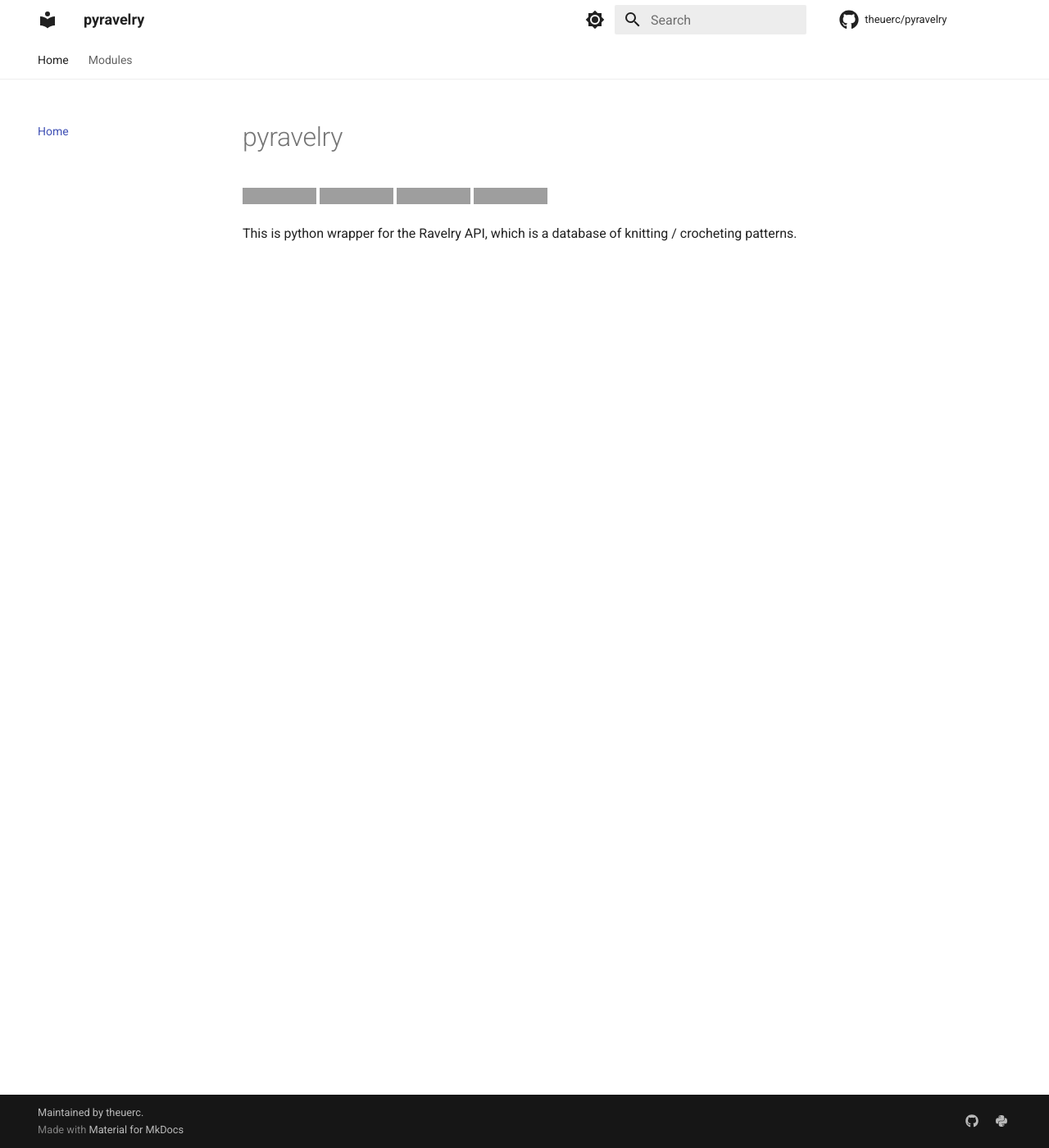
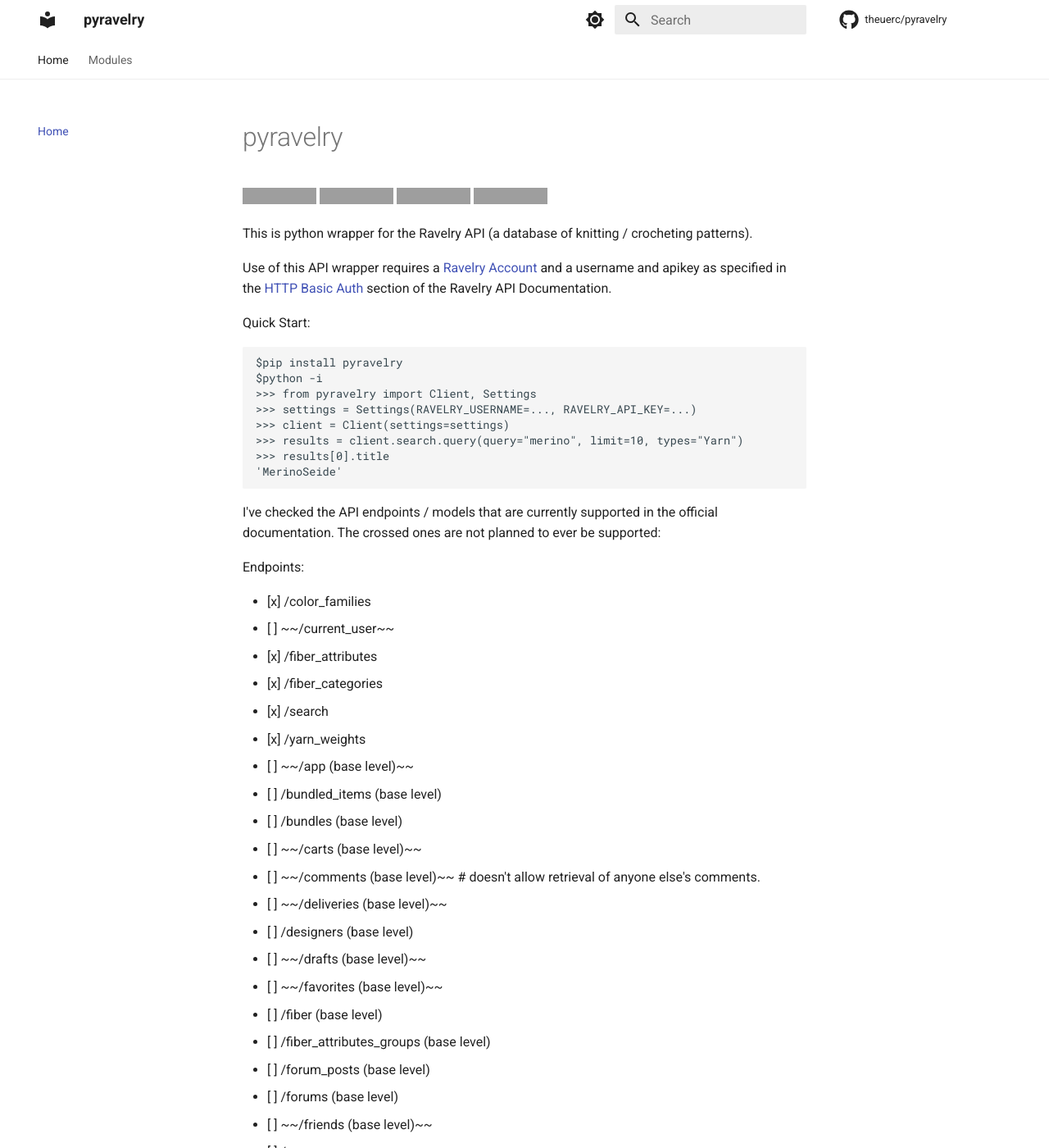
Before and after one commit to theuerc/pyravelry, an MkDocs documentation site: the page built from docs/index.md, in a window 1280 px wide and 1400 px high. Shown: the whole window at 82% size. Built offline with MkDocs 1.6.1 and Material for MkDocs 9.7.7, drawn with Linux system fonts in a browser that asks for light colours; comment, search, counter and statistics services are not loaded; some of the changed text lies outside the part shown; grey boxes are pictures that could not be loaded.

Commit message:
add yarn companies and improve documentation

````diff
--- a/docs/index.md
+++ b/docs/index.md
@@ -5,4 +5,163 @@
 [![Commit activity](https://img.shields.io/github/commit-activity/m/theuerc/pyravelry)](https://img.shields.io/github/commit-activity/m/theuerc/pyravelry)
 [![License](https://img.shields.io/github/license/theuerc/pyravelry)](https://img.shields.io/github/license/theuerc/pyravelry)
 
-This is python wrapper for the Ravelry API, which is a database of knitting / crocheting patterns.
+This is python wrapper for the Ravelry API (a database of knitting / crocheting patterns).
+
+Use of this API wrapper requires a [Ravelry Account](https://www.ravelry.com/) and a username and apikey as specified in the [HTTP Basic Auth](https://www.ravelry.com/api#authenticating) section of the Ravelry API Documentation.
+
+Quick Start:
+
+```bash
+$pip install pyravelry
+$python -i
+>>> from pyravelry import Client, Settings
+>>> settings = Settings(RAVELRY_USERNAME=..., RAVELRY_API_KEY=...)
+>>> client = Client(settings=settings)
+>>> results = client.search.query(query="merino", limit=10, types="Yarn")
+>>> results[0].title
+'MerinoSeide'
+```
+
+I've checked the API endpoints / models that are currently supported in the official documentation. The crossed ones are not planned to ever be supported:
+
+Endpoints:
+
+- [x] /color_families
+- [ ] ~~/current_user~~
+- [x] /fiber_attributes
+- [x] /fiber_categories
+- [x] /search
+- [x] /yarn_weights
+- [ ] ~~/app (base level)~~
+- [ ] /bundled_items (base level)
+- [ ] /bundles (base level)
+- [ ] ~~/carts (base level)~~
+- [ ] ~~/comments (base level)~~ # doesn't allow retrieval of anyone else's comments.
+- [ ] ~~/deliveries (base level)~~
+- [ ] /designers (base level)
+- [ ] ~~/drafts (base level)~~
+- [ ] ~~/favorites (base level)~~
+- [ ] /fiber (base level)
+- [ ] /fiber_attributes_groups (base level)
+- [ ] /forum_posts (base level)
+- [ ] /forums (base level)
+- [ ] ~~/friends (base level)~~
+- [ ] /groups
+- [ ] ~~/in_store_sales~~
+- [ ] /languages
+- [ ] ~~/library~~
+- [ ] ~~/messages~~
+- [ ] /needles
+- [ ] ~~/packs~~
+- [ ] /pages
+- [ ] /pattern_attributes
+- [ ] /pattern_categories
+- [ ] /pattern_source_types
+- [ ] /pattern_sources
+- [ ] /patterns
+- [ ] /people
+- [ ] /photos
+- [ ] /product_attachments
+- [ ] /products
+- [ ] /projects
+- [ ] ~~/queue~~
+- [ ] ~~/saved_searches~~
+- [ ] ~~/shops~~
+- [ ] ~~/stash~~
+- [ ] /stores
+- [ ] /topics
+- [ ] /upload
+- [ ] /volumes
+- [ ] /yarn_attributes
+- [x] /yarn_companies
+- [ ] /yarns
+
+Models:
+
+- [ ] Activity
+- [ ] Ad
+- [ ] AttributeGroup
+- [ ] Bookmark
+- [ ] Bundle
+- [ ] BundledItem
+- [ ] Business
+- [ ] Cart
+- [ ] CartItem
+- [ ] Collection
+- [x] ColorFamily
+- [x] Colorway
+- [ ] CombinedCart
+- [ ] ComponentYarn
+- [x] Craft
+- [ ] Delivery
+- [ ] Document
+- [ ] DownloadLink
+- [ ] DraftComponentYarn
+- [ ] DraftErrataLink
+- [ ] DraftNeedleSize
+- [ ] DraftPattern
+- [ ] DraftPatternYarn
+- [x] FiberAttribute
+- [x] FiberAttributeGroup
+- [x] FiberCategory
+- [ ] FiberPack
+- [ ] FiberStash
+- [x] FiberType
+- [ ] Forum
+- [ ] ForumPost
+- [ ] ForumPreference
+- [ ] ForumSet
+- [ ] ForumStatisticSummary
+- [ ] Friendship
+- [ ] Group
+- [ ] InStoreSale
+- [ ] Invoice
+- [ ] InvoiceLineItem
+- [ ] Language
+- [ ] Message
+- [ ] NeedleRecord
+- [ ] NeedleSize
+- [ ] NeedleType
+- [ ] Pack
+- [ ] Pattern
+- [ ] PatternAttribute
+- [ ] PatternAuthor
+- [ ] PatternCategory
+- [ ] PatternClassification
+- [ ] PatternLanguage
+- [ ] PatternNeedleSize
+- [ ] PatternSource
+- [ ] PatternSourceType
+- [ ] PatternTagging
+- [x] Photo
+- [ ] Printing
+- [ ] Product
+- [ ] ProductAttachment
+- [ ] ProductNotification
+- [ ] Project
+- [ ] ProjectStatus
+- [ ] QueuedProject
+- [ ] QueuedStash
+- [ ] Saleable
+- [ ] SavedSearch
+- [ ] Shop
+- [ ] ShopCustomer
+- [ ] ShopSchedule
+- [ ] SocialSite
+- [ ] Stash
+- [ ] StashStatus
+- [ ] Store
+- [ ] Tool
+- [ ] Topic
+- [ ] UnifiedStash
+- [ ] User
+- [ ] UserSite
+- [ ] Volume
+- [ ] VolumeAttachment
+- [x] Yarn
+- [x] YarnAttributeGroup
+- [x] YarnCompany
+- [x] YarnCountry
+- [x] YarnFiber
+- [x] YarnProvenance
+- [x] YarnWeight
````
Also changed, not shown: README.md (+13 -174 lines), getting_started.md (added, +59 -0 lines), 17 other files.
